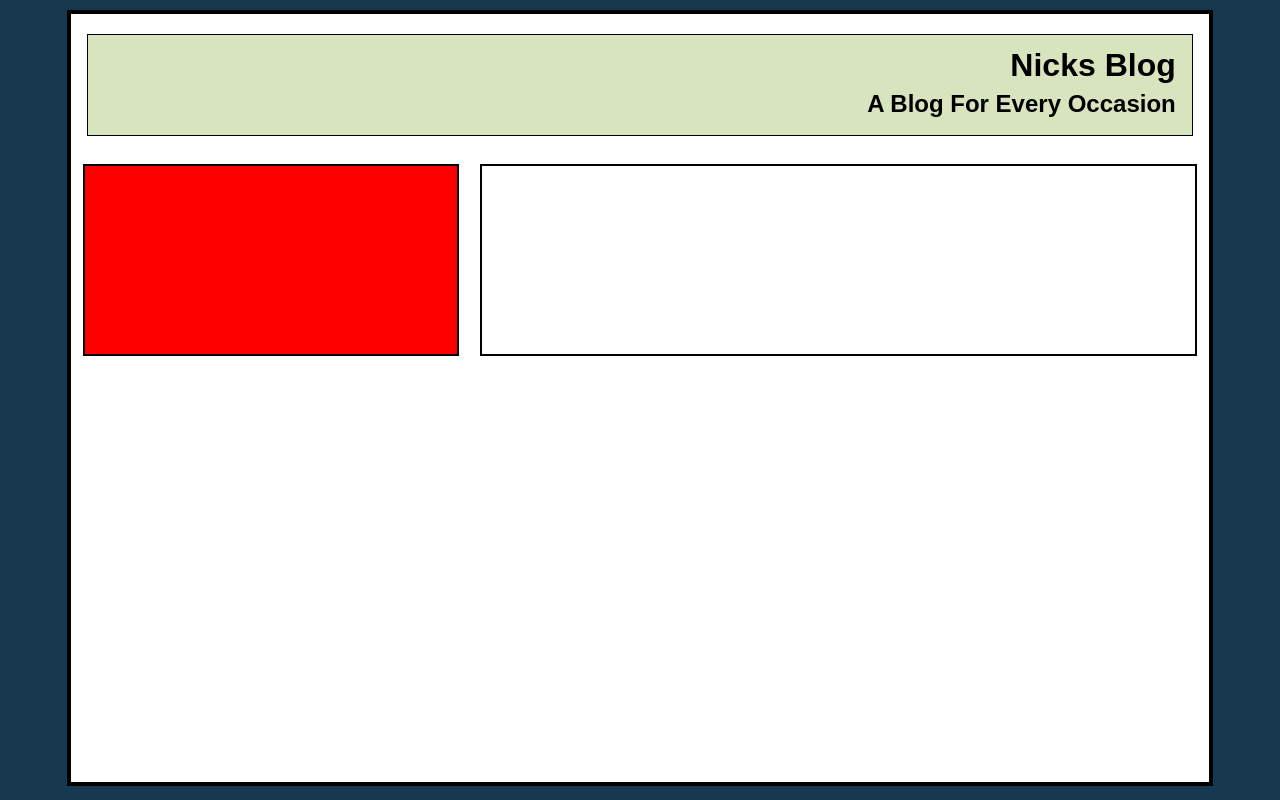
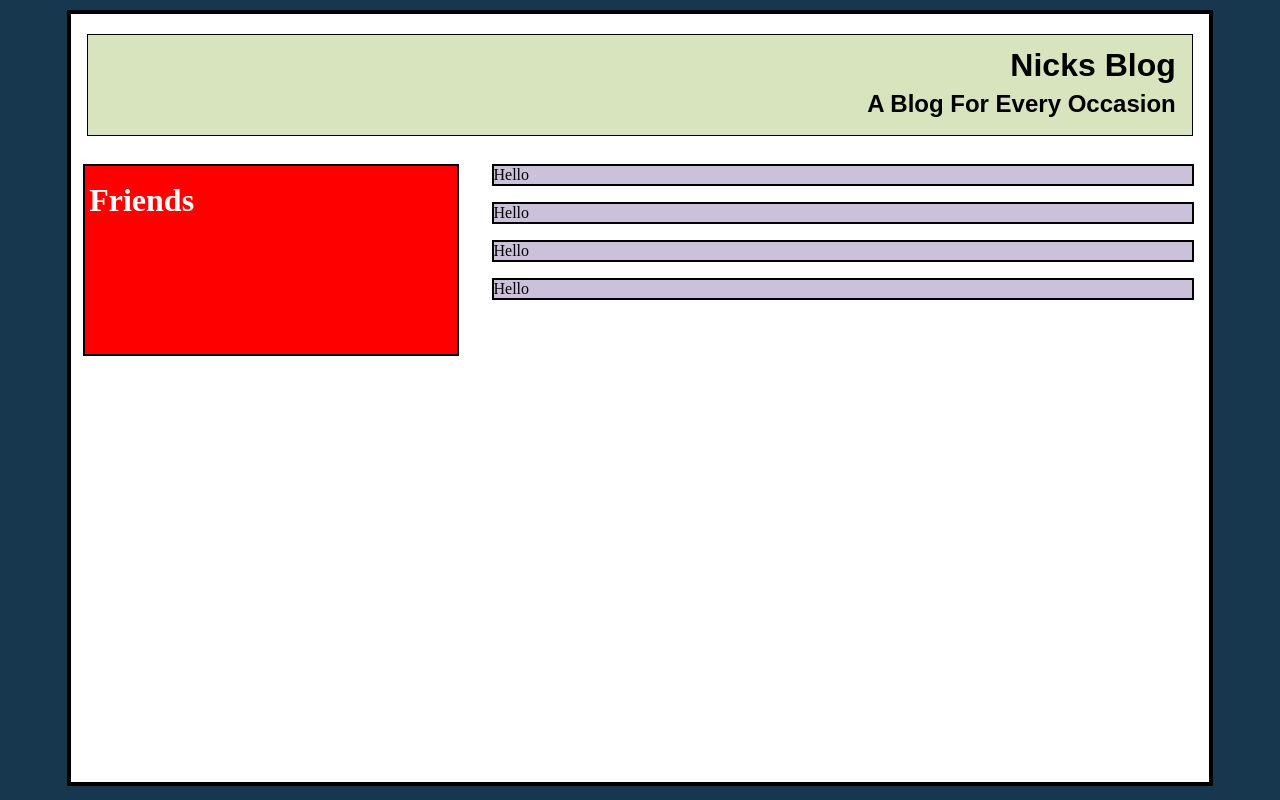
Before and after one commit to xdmtk/university, a PHP site: page /lab0B.html in a window 1280 px wide. Run offline with PHP 8.4, Linux system fonts and the light colour scheme.

Commit message:
More styling

```diff
--- a/lab0B.css
+++ b/lab0B.css
@@ -50,6 +50,12 @@ h2 {
     margin-right: 12px;
     float: right;
     text-align: left;
-    padding: 4px;
+}
+
+.entry {
+    background-color: #ccc1da;
+    width: 99%;
     border: 2px solid black;
+    margin-bottom: 16px;
+
 }
--- a/lab0B.html
+++ b/lab0B.html
@@ -21,11 +21,22 @@
             </div>
 
             <div id="friends">
-
+                <h1>Friends</h1>
             </div>
 
             <div class="entries">
-
+                <div class="entry">
+                    Hello
+                </div>
+                <div class="entry">
+                    Hello
+                </div>
+                <div class="entry">
+                    Hello
+                </div>
+                <div class="entry">
+                    Hello
+                </div>
 
             </div>
         </div>
```
Also changed, not shown: 2 other files.
